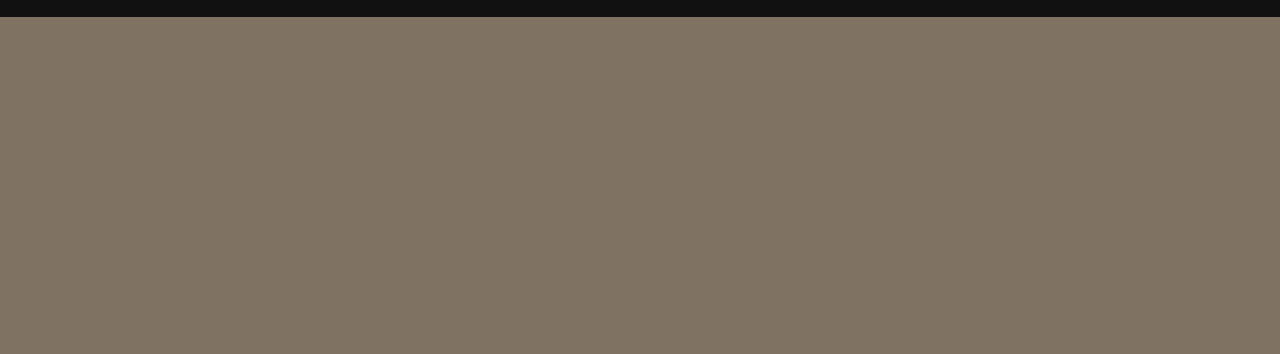
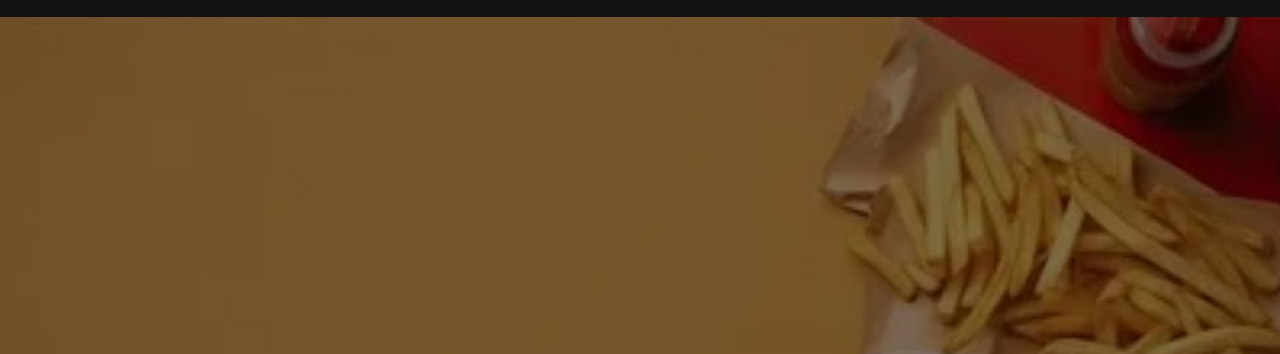
Before and after one commit to kasmisalem/Food-Store, a plain HTML site: page index.html in a window 1280 px wide. Shown: the part 83-437 px from the top of the page. Drawn offline with Linux system fonts and the light colour scheme.

Commit message:
Update styles.css

```diff
--- a/styles.css
+++ b/styles.css
@@ -63,7 +63,7 @@ body{
     height: 300px;
     background-image:
         linear-gradient(rgba(0,0,0,0.5), rgba(0,0,0,0.5)),
-        url("img/image2.jpg");
+        url("image2.jpg");
     background-size: cover;
     background-position: center;
     background-repeat: fixed;
```
